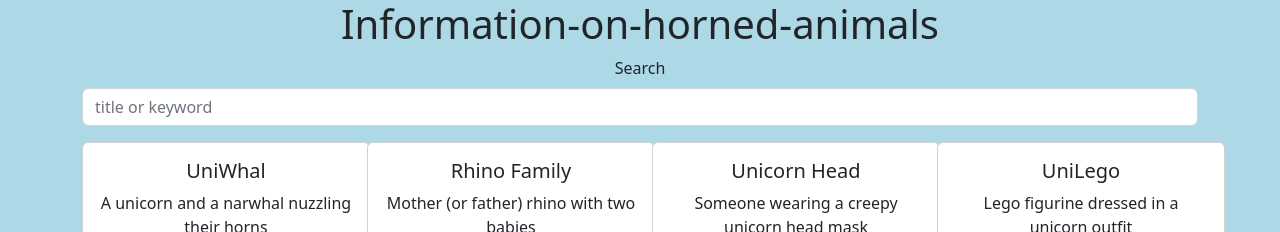
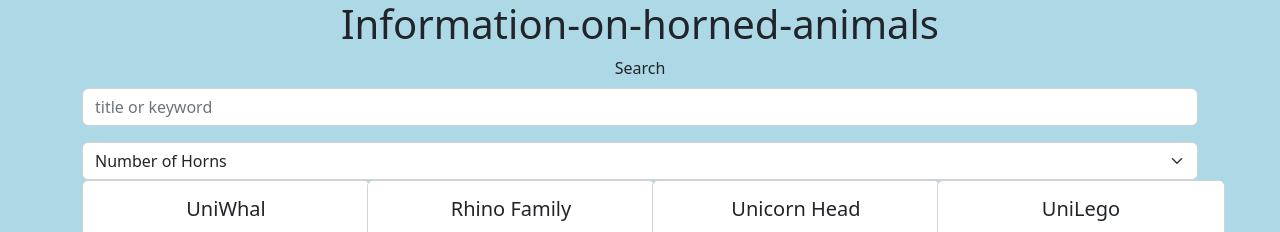
Before and after one commit to rpruazol/information-on-horned-animals, a React (Create React App) app: page / in a window 1280 px wide. Shown: the top 232 px of the page. Built offline with nearby package versions, Linux system fonts and the light colour scheme.

Commit message:
horns filter feature

```diff
--- a/src/App.js
+++ b/src/App.js
@@ -12,15 +12,8 @@ export default class App extends React.Component {
 
     this.state = {
       clicked: false,
-      detail: {
-        "_id": 4,
-        "image_url": "https://images.unsplash.com/photo-1518946222227-364f22132616?ixlib=rb-0.3.5&ixid=eyJhcHBfaWQiOjEyMDd9&s=4836a6fca62e7dce9324346bacfde085&auto=format&fit=crop&w=2534&q=80",
-        "title": "UniLego",
-        "description": "Lego figurine dressed in a unicorn outfit",
-        "keyword": "unilego",
-        "horns": 1,
-        "count": 0
-      }
+      detail: {}
+
     }
 
   }
@@ -37,7 +30,6 @@ export default class App extends React.Component {
 
 
     render() {
-    console.log(this.state)
     return (
 
       <div className="App">
--- /dev/null
+++ b/src/FilterForm.js
@@ -0,0 +1,40 @@
+import React from "react";
+import Form from "react-bootstrap/Form";
+
+
+export default class FilterForm extends React.Component {
+  constructor(props) {
+    super(props)
+
+    this.state = {
+      query: null,
+      type: 'horns'
+    }
+  }
+
+  getQuery = (e) => {
+    this.setState({query: parseInt(e.target.value)}, () => {
+      console.log(this.state)
+      this.props.filterResults(this.state);
+    })
+  }
+
+
+  render() {
+    return (
+      <>
+        <Form.Group>
+          <Form.Select onChange={this.getQuery}>
+            <option>Number of Horns</option>
+            {this.props.hornNumberArray.map(horn => {
+              return (
+                <option>{horn}</option>
+              )
+            })}
+          </Form.Select>
+        </Form.Group>
+
+      </>
+    )
+  }
+}
--- a/src/Main.js
+++ b/src/Main.js
@@ -5,7 +5,7 @@ import Col from 'react-bootstrap/Col';
 import Row from 'react-bootstrap/Row';
 import Container from 'react-bootstrap/Container';
 import SearchForm from './SearchForm';
-
+import FilterForm from './FilterForm';
 
 
 export default class Main extends React.Component {
@@ -16,10 +16,16 @@ export default class Main extends React.Component {
 		}
 	}
 	filterResults = (query) => {
-		const re = new RegExp(query, 'i')
+		console.log((query))
+		const re = query.type === "titleOrKeyword" ? new RegExp(query.query, 'i') : new RegExp('null');
+		console.log(re);
 		const outputArray = hornedArray.filter(obj => {
-			return re.test(obj.title) || re.test(obj.keyword)
+			console.log(re.test(obj.keyword))
+			console.log(re.test(obj.title))
+			console.log(obj.horns === query.query)
+			return re.test(obj.title) || re.test(obj.keyword) || obj.horns === query.query
 		})
+		console.log(outputArray)
 		this.setState({ query: outputArray })
 
 
@@ -29,6 +35,10 @@ export default class Main extends React.Component {
 		return (
 			<Container>
 				<SearchForm
+					filterResults={this.filterResults}
+				/>
+				<FilterForm
+					hornNumberArray={hornedArray.map(value => value.horns).filter((num, idx) => hornedArray.map(value => value.horns).indexOf(num) === idx)}
 					filterResults={this.filterResults}
 				/>
 				<Row xs={1} sm={2} md={3} lg={4} className="g-4">
--- a/src/SearchForm.js
+++ b/src/SearchForm.js
@@ -7,13 +7,14 @@ export default class SearchForm extends React.Component {
         super(props)
 
         this.state = {
-            query: null
+            query: null,
+            type: 'titleOrKeyword'
         }
     }
 
     getQuery = (e) => {
         this.setState({query: e.target.value}, () => {
-            this.props.filterResults(this.state.query)
+            this.props.filterResults(this.state);
         })
     }
     render() {
```
Also changed, not shown: 1 other file (tests, documents, lock files or other folders).
